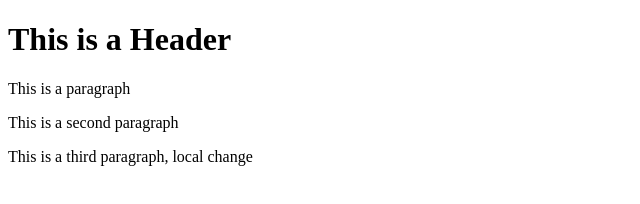
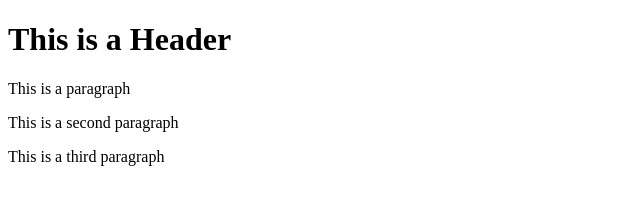
Before and after one commit to capixm/testrepo, a website: page index.html in a window 1280 px wide. Shown: the whole page, without its empty margins (0-640 px from the left). Drawn offline with Linux system fonts and the light colour scheme.

Commit message:
Update index.html

```diff
--- a/index.html
+++ b/index.html
@@ -6,6 +6,6 @@
         <h1>This is a Header</h1>
         <p>This is a paragraph</p>
         <p>This is a second paragraph</p>
-        <p>This is a third paragraph, local change</p>
+        <p>This is a third paragraph</p>
     </body>
 </html>
```
